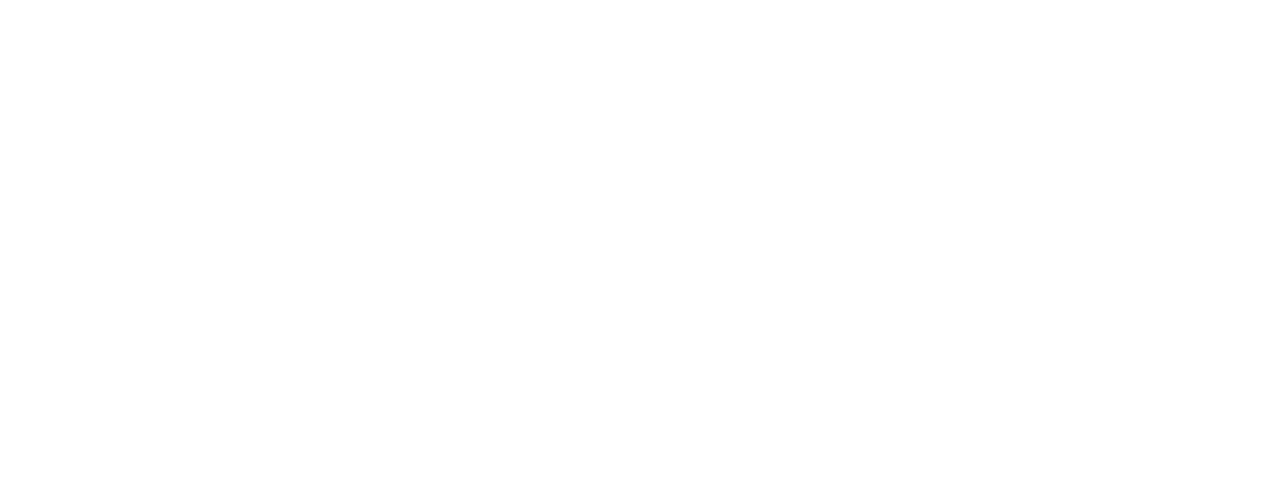
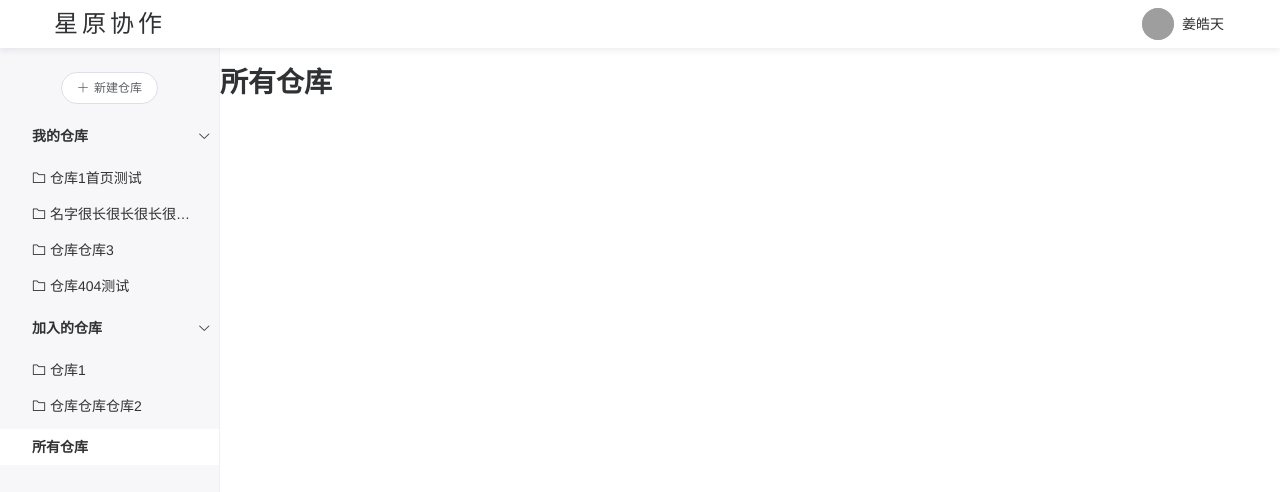
Before and after one commit to jianghaotian/Graduation-Project, a Vue app in the folder frontend/: page /repositories in a window 1280 px wide. Shown: the top 492 px of the page. Built offline with nearby package versions, Linux system fonts and the light colour scheme; grey boxes are pictures that could not be loaded.

Commit message:
feat(frontend): 完成页面基础结构

```diff
--- a/frontend/src/router/index.js
+++ b/frontend/src/router/index.js
@@ -1,22 +1,48 @@
 import Vue from 'vue'
 import VueRouter from 'vue-router'
-import Home from '../views/Home.vue'
+import Layout from '@/views/layout'
 
 Vue.use(VueRouter)
 
 const routes = [
   {
-    path: '/',
-    name: 'Home',
-    component: Home
+    path: '/login',
+    name: 'Login',
+    component: () => import('@/views/login')
   },
   {
-    path: '/about',
-    name: 'About',
-    // route level code-splitting
-    // this generates a separate chunk (about.[hash].js) for this route
-    // which is lazy-loaded when the route is visited.
-    component: () => import(/* webpackChunkName: "about" */ '../views/About.vue')
+    path: '/',
+    name: 'Layout',
+    component: Layout,
+    children: [
+      {
+        path: '/',
+        name: 'Home',
+        component: () => import('@/views/Home')
+      },
+      // 所有仓库
+      {
+        path: '/repositories',
+        name: 'Repositories',
+        component: () => import('@/views/repositories')
+      },
+      // 进入单个仓库
+      {
+        path: '/repository/:id',
+        name: 'Repository',
+        component: () => import('@/views/repository')
+      },
+      // ----- 404 -----
+      {
+        path: '/404',
+        name: 'notFound',
+        component: () => import('@/views/notFound')
+      },
+      {
+        path: '*',
+        redirect: '/404'
+      }
+    ]
   }
 ]
 
--- a/frontend/src/styles/index.scss
+++ b/frontend/src/styles/index.scss
@@ -5,8 +5,9 @@
 html,
 body,
 #app {
+  width: 100%;
   height: 100%;
-  width: 100%;
+  overflow: hidden;
 }
 
 body {
@@ -14,4 +15,12 @@
   -webkit-font-smoothing: antialiased;
   text-rendering: optimizeLegibility;
   font-family: Helvetica Neue, Helvetica, PingFang SC, Hiragino Sans GB, Microsoft YaHei, Arial, sans-serif;
+  font-size: 14px;
+  color: #303133;
 }
+
+a, a:hover, a:active, a:visited {
+  color: inherit;
+  text-decoration: none;
+  cursor: pointer;
+}
--- /dev/null
+++ b/frontend/src/views/layout/components/Aside.vue
@@ -0,0 +1,121 @@
+<template>
+  <aside class="aside">
+    <div class="new-button">
+      <el-button round size="small" icon="el-icon-plus">新建仓库</el-button>
+    </div>
+    <div class="repositories">
+      <el-collapse :value="['1', '2']">
+        <el-collapse-item title="我的仓库" name="1">
+          <div class="repo-list">
+            <router-link to="/" class="item">
+              <i class="el-icon-folder"></i>
+              仓库1首页测试
+            </router-link>
+            <router-link to="/repository/3" class="item">
+              <i class="el-icon-folder"></i>
+              名字很长很长很长很长很长很长很长很长很长的仓库2
+            </router-link>
+            <router-link to="/repository/4" class="item">
+              <i class="el-icon-folder"></i>
+              仓库仓库3
+            </router-link>
+            <router-link to="/buzhengquedeluyou" class="item">
+              <i class="el-icon-folder"></i>
+              仓库404测试
+            </router-link>
+          </div>
+        </el-collapse-item>
+        <el-collapse-item title="加入的仓库" name="2">
+          <div class="repo-list">
+            <router-link to="/repository/11" class="item">
+              <i class="el-icon-folder"></i>
+              仓库1
+            </router-link>
+            <router-link to="/repository/22" class="item">
+              <i class="el-icon-folder"></i>
+              仓库仓库仓库2
+            </router-link>
+          </div>
+        </el-collapse-item>
+      </el-collapse>
+      <router-link to="/repositories" class="repo-all">所有仓库</router-link>
+    </div>
+  </aside>
+</template>
+
+<script>
+// import { Header } from './components'
+
+export default {
+  name: 'Aside'
+}
+</script>
+
+<style scoped lang="scss">
+.aside {
+  display: flex;
+  flex-direction: column;
+  width: 220px;
+  height: 100%;
+  background-color: #f7f7fa;
+  border-right: 1px solid #efeff0;
+  overflow: auto;
+  .new-button {
+    margin: 0 auto;
+    padding-top: 24px;
+    padding-bottom: 8px;
+  }
+  .repositories {
+    .el-collapse {
+      border: none;
+      /deep/ .el-collapse-item__header {
+        padding-left: 32px;
+        background-color: transparent;
+        border: none;
+        font-size: 14px;
+        font-weight: 600;
+      }
+      /deep/ .el-collapse-item__wrap {
+        background-color: transparent;
+        border: none;
+      }
+      /deep/ .el-collapse-item__content {
+        padding: 0;
+        font-size: 14px;
+      }
+    }
+    .repo-list {
+      .item {
+        display: block;
+        height: 36px;
+        line-height: 36px;
+        padding-left: 32px;
+        padding-right: 16px;
+        overflow: hidden;
+        text-overflow: ellipsis;
+        white-space: nowrap;
+        &:hover {
+          background-color: #fff;
+        }
+      }
+    }
+    .repo-all {
+      display: block;
+      height: 36px;
+      line-height: 36px;
+      margin: 6px 0;
+      padding-left: 32px;
+      color: #303133;
+      font-size: 14px;
+      font-weight: 600;
+      cursor: pointer;
+      &:hover {
+        background-color: #fff;
+      }
+    }
+    .router-link-exact-active {
+      background-color: #fff;
+    }
+  }
+}
+</style>
--- /dev/null
+++ b/frontend/src/views/layout/components/Header.vue
@@ -0,0 +1,75 @@
+<template>
+  <header class="header">
+    <div class="logo">星原协作</div>
+    <div class="user">
+      <el-dropdown @command="handleDropdown">
+        <div class="container">
+          <el-avatar :size="32" src="https://empty">
+            <img src="@/assets/images/default-user.png" />
+          </el-avatar>
+          <span class="name">姜皓天</span>
+        </div>
+        <el-dropdown-menu slot="dropdown">
+          <el-dropdown-item command="feedback">意见反馈</el-dropdown-item>
+          <el-dropdown-item command="setting">账号设置</el-dropdown-item>
+          <el-dropdown-item command="logout" divided>退出登录</el-dropdown-item>
+        </el-dropdown-menu>
+      </el-dropdown>
+    </div>
+  </header>
+</template>
+
+<script>
+export default {
+  name: 'Header',
+  methods: {
+    handleDropdown(command) {
+      console.log(command)
+    }
+  }
+}
+</script>
+
+<style scoped lang="scss">
+.header {
+  display: flex;
+  align-items: center;
+  justify-content: space-between;
+  width: 100%;
+  height: 48px;
+  box-shadow: 0 3px 6px rgba(166, 169, 180, 0.2);
+  overflow: hidden;
+  z-index: 1;
+  .logo {
+    display: flex;
+    align-items: center;
+    justify-content: center;
+    width: 220px;
+    height: 100%;
+    font-size: 24px;
+    font-weight: 500;
+    letter-spacing: 4px;
+  }
+  .user {
+    padding-right: 48px;
+    height: 100%;
+    .el-dropdown {
+      height: 100%;
+      color: #303133;
+    }
+    .container {
+      display: flex;
+      align-items: center;
+      height: 100%;
+      padding: 0 8px;
+      cursor: pointer;
+      &:hover {
+        background-color: #ecf5ff;
+      }
+      .name {
+        padding-left: 8px;
+      }
+    }
+  }
+}
+</style>
--- /dev/null
+++ b/frontend/src/views/layout/components/index.js
@@ -0,0 +1,2 @@
+export { default as Header } from './Header'
+export { default as Aside } from './Aside'
--- /dev/null
+++ b/frontend/src/views/layout/index.vue
@@ -0,0 +1,47 @@
+<template>
+  <section class="layout">
+    <Header />
+    <section class="content">
+      <Aside />
+      <main class="main">
+        <router-view />
+      </main>
+    </section>
+  </section>
+</template>
+
+<script>
+import { Header, Aside } from './components'
+
+export default {
+  name: 'Layout',
+  components: {
+    Header,
+    Aside
+  }
+}
+</script>
+
+<style scoped lang="scss">
+.layout {
+  display: flex;
+  flex-direction: column;
+  width: 100%;
+  height: 100%;
+  overflow: hidden;
+  .content {
+    display: flex;
+    flex: 1;
+    width: 100%;
+    height: 100%;
+    overflow: hidden;
+    .main {
+      flex: 1;
+      width: 100%;
+      height: 100%;
+      overflow-x: hidden;
+      overflow-y: auto;
+    }
+  }
+}
+</style>
--- /dev/null
+++ b/frontend/src/views/notFound/index.vue
@@ -0,0 +1,26 @@
+<template>
+  <div class="not-found">
+    <h1>404 Not Found</h1>
+    <h1>哎呀！页面找不到了！</h1>
+  </div>
+</template>
+
+<script>
+// import { Header, Aside } from './components'
+
+export default {
+  name: 'notFound',
+  components: {}
+}
+</script>
+
+<style scoped lang="scss">
+.not-found {
+  display: flex;
+  flex-direction: column;
+  align-items: center;
+  justify-content: center;
+  width: 100%;
+  height: 80%;
+}
+</style>
--- /dev/null
+++ b/frontend/src/views/repositories/index.vue
@@ -0,0 +1,19 @@
+<template>
+  <div class="repositories">
+    <h1>所有仓库</h1>
+  </div>
+</template>
+
+<script>
+// import { Header, Aside } from './components'
+
+export default {
+  name: 'Repositories',
+  components: {}
+}
+</script>
+
+<style scoped lang="scss">
+.repositories {
+}
+</style>
--- /dev/null
+++ b/frontend/src/views/repository/index.vue
@@ -0,0 +1,19 @@
+<template>
+  <div class="repository">
+    <h1>仓库</h1>
+  </div>
+</template>
+
+<script>
+// import { Header, Aside } from './components'
+
+export default {
+  name: 'Repository',
+  components: {}
+}
+</script>
+
+<style scoped lang="scss">
+.repository {
+}
+</style>
```
Also changed, not shown: frontend/src/assets/images/default-user.png (added), frontend/src/views/login/index.vue (added).
